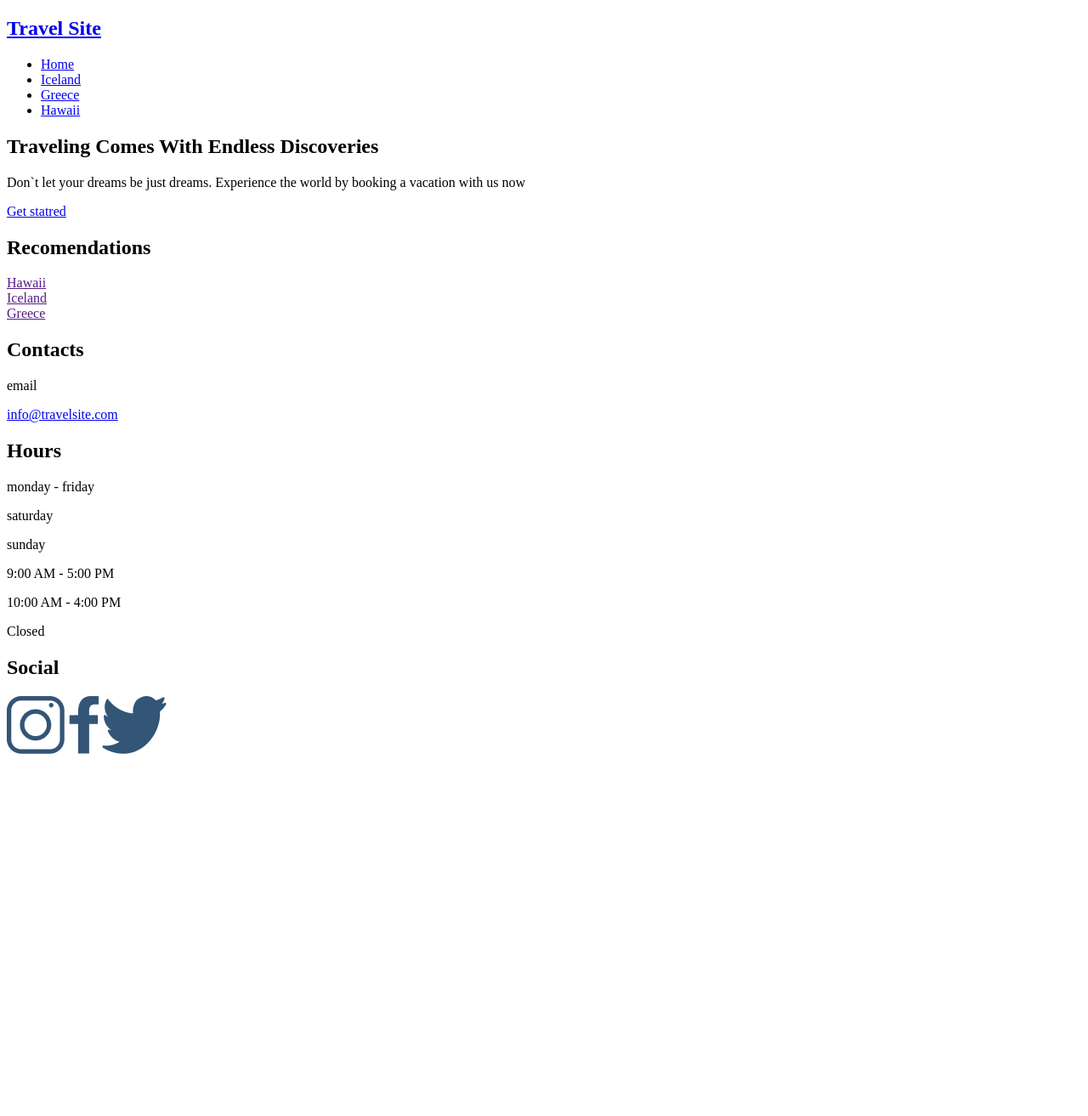
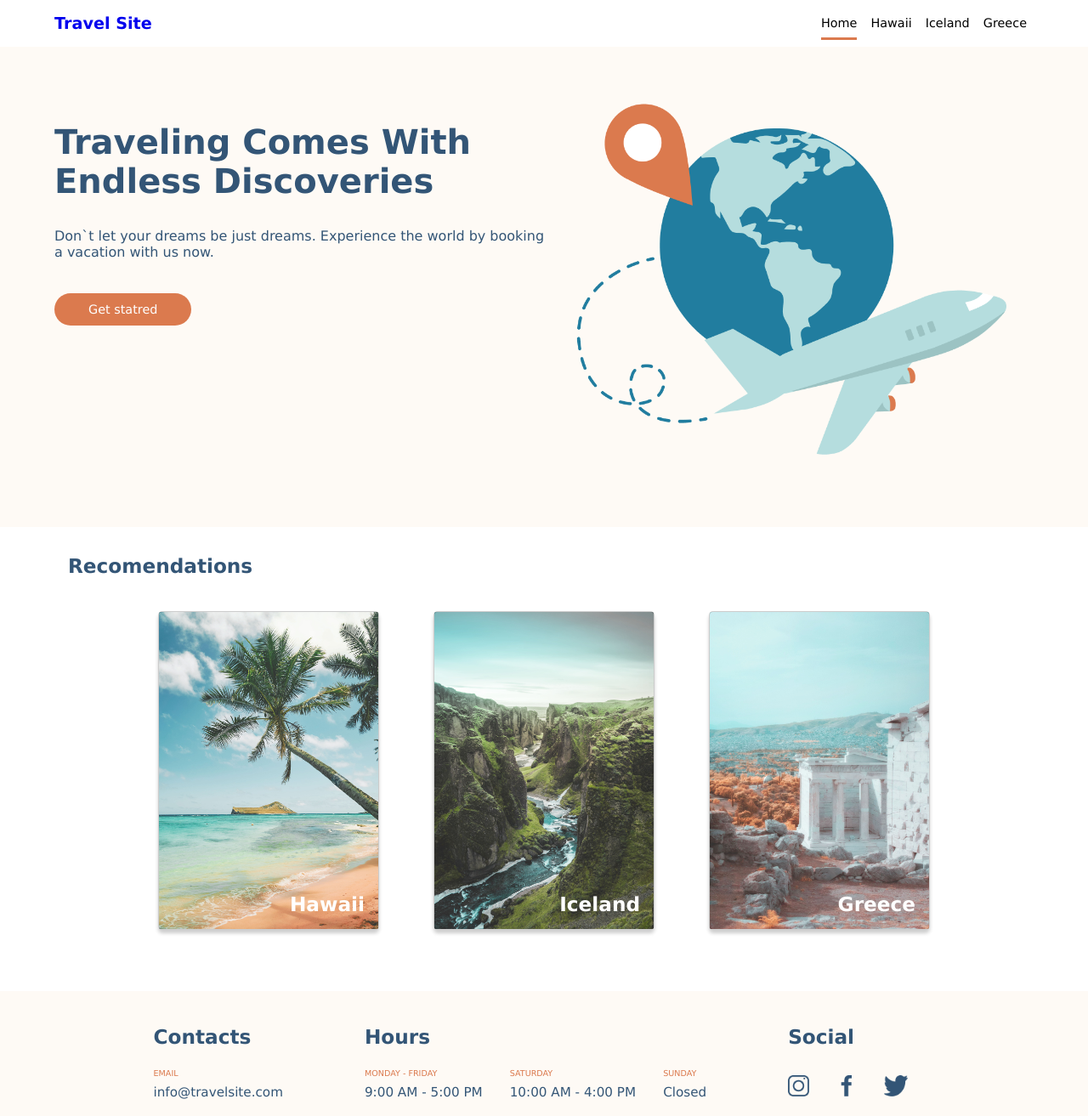
Before and after one commit to SokolovskiyA/AlexS_Travel-site, a plain HTML site: page index.html in a window 1280 px wide. Shown: the whole page at 85% size. Before the commit the page ends 899 px from the top, so only its background shows below. Drawn offline with Linux system fonts and the light colour scheme.

Commit message:
Final submission. Final look according to mockup in static.

```diff
--- a/CSS/Greece.css
+++ b/CSS/Greece.css
@@ -0,0 +1,5 @@
+.card-section {
+    background-image: url(../Assets/Images/greece.jpg);
+    background-size: cover;
+    background-position: center;
+}
--- a/CSS/Hawaii.css
+++ b/CSS/Hawaii.css
@@ -0,0 +1,5 @@
+.card-section {
+    background-image: url(../Assets/Images/hawaii.jpg);
+    background-size: cover;
+    background-position: center;
+}
--- a/CSS/Iceland.css
+++ b/CSS/Iceland.css
@@ -0,0 +1,5 @@
+.card-section {
+    background-image: url(../Assets/Images/iceland.jpg);
+    background-size: cover;
+    background-position: center;
+}
--- a/CSS/global.css
+++ b/CSS/global.css
@@ -0,0 +1,147 @@
+
+
+* {
+  box-sizing: border-box;
+  margin: 0;
+  padding: 0;
+}
+body {
+  max-width: 80rem;
+  font-family: Verdana, Geneva, Tahoma, sans-serif
+}
+main {
+  padding-top: 3rem;
+}
+a {
+  text-decoration: none;
+}
+a:visited {
+  text-decoration: none;
+  color: #335576;
+}
+.nav {
+  display: flex;
+  background-color: #FFFFFF;
+  padding: 0.5rem 4rem;
+  width: 100%;
+  position: fixed;
+}
+.nav_heading {
+  color: #335576;
+  align-items: center;
+  font-weight: 700;
+  font-size: 1.2rem;
+  padding: 0.5rem 0;
+}
+.nav_list {
+  display: flex;
+  justify-content: space-between;
+  align-items: center;
+  margin-left: auto;
+}
+.nav_item {
+  list-style: none;
+  margin: 0 0.5rem;
+  padding: 0.5rem 0;
+  border-bottom: 3px solid white;
+}
+.nav_item:hover {
+  border-bottom: 3px solid #DB7A4E;
+  transition: 1s;
+}
+.nav_link {
+  font-size: 0.9rem;
+  color: black;
+}
+.nav_link:visited {
+  color: black;
+}
+.page-on {
+  border-bottom: 3px solid #DB7A4E;
+}
+.card-section {
+  padding: 2rem 2rem 4rem;
+  height: 90%;
+}
+.card-section_heading {
+  color: #FFFFFF;
+  font-size: 4rem;
+  margin: 1.5rem;
+}
+.cards {
+  display: flex;
+  justify-content: center;
+  margin-bottom: 2rem;
+}
+.card {
+  background-color: #FFFFFF;
+  background-repeat: no-repeat;
+  background-size: 100% 100%;
+  width: 260px;
+  height: 375px;
+  margin: 1.5rem 2rem;
+  border-radius: .3125rem;
+  border: 1px solid rgba(0, 0, 0, 0.2);
+  box-shadow: 0 4px 4px rgba(0, 0, 0, 0.2);
+  text-align: center;
+  padding: 1rem;
+}
+.card_text {
+  background-color: #FEFAF5;
+  padding: 1rem;
+  margin-top: 1rem;
+  list-style: none;
+}
+.card_heading {
+  padding: -0.125rem;
+  border-bottom: 3px solid black;
+}
+section {
+  padding: 1rem 4rem;
+}
+footer {
+  padding: 1.5rem;
+  background-color: #FEFAF5;
+  display: flex;
+  justify-content: center;
+}
+.footer_heading {
+  font-size: 1.45rem;
+  margin: 1rem 1rem 0.5rem;
+  color: #335576;
+  font-weight: 600;
+}
+.footer_section {
+  margin: 0 2rem;
+  display: flex;
+  flex-flow: column;
+  justify-content: space-between;
+}
+.schedule-container {
+  display: flex;
+  justify-content: space-around;
+}
+.section-div {
+  margin: 1rem;
+}
+.social-icon {
+  max-height: 25px;
+  margin: 0 2rem 0 0;
+}
+.social {
+  align-items: space-between;
+}
+.f-subheading {
+  color:#DB7A4E;
+  text-transform: uppercase;
+  font-size: 0.6rem;
+  margin-bottom: 0.5rem;
+}
+.f-text {
+  color: #335576;
+  font-size: 0.95rem;
+}
+.f-text > a {
+  text-decoration: none;
+  color: #335576;
+}
--- a/CSS/index.css
+++ b/CSS/index.css
@@ -0,0 +1,60 @@
+.banner {
+    padding-top: 2rem;
+    background-color: #fefaf5;
+    display: flex;
+    justify-content: space-between;
+}
+.banner-heading {
+    font-size: 2.5rem;
+    margin: 4rem 0 2rem;
+}
+.banner_text {
+    color: #335576;
+}
+.banner-slogan {
+    margin-bottom: 3rem;
+}
+.button-link {
+    padding: 0.7rem 2.5rem;
+    border-radius: 1.875rem;
+    background-color: #db7a4e;
+    color: #fff;
+    font-size: 0.9rem
+}
+.button-link:visited {
+    color:#fff;
+}
+.button-link:hover {
+    background-color: #335576;
+    transition: 1s;
+}
+
+.banner_image {
+    height: 65vh;
+    padding: 2rem 2rem 4rem;
+}
+#card-Hawaii {
+    background-image: url(../Assets/Images/hawaii.jpg);
+
+}
+#card-Iceland {
+    background-image: url( ../Assets/Images/iceland.jpg);
+}
+#card-Greece {
+    background-image: url(../Assets/Images/greece.jpg);
+}
+.card-section_heading {
+    color:  #335576;
+    font-size: 1.45rem;
+    margin: 1rem;
+}
+.card {
+    display: flex;
+    align-items: flex-end;
+    justify-content: end;
+}
+.card > p {
+    color: white;
+    font-weight: 600;
+    font-size: 1.45rem;
+}
--- a/index.html
+++ b/index.html
@@ -4,68 +4,87 @@
     <meta charset="UTF-8">
     <meta http-equiv="X-UA-Compatible" content="IE=edge">
     <meta name="viewport" content="width=device-width, initial-scale=1.0">
+    <link rel="stylesheet" href="./CSS/global.css">
+    <link rel="stylesheet" href="./CSS/index.css">
     <title>Home Page</title>
 </head>
 <body>
-    <Header class="header">
+    <header class="header">
         <nav class="nav">
             <h1 class="nav_heading"><a href="./index.html">Travel Site</a></h1>
             <ul class="nav_list">
-                <li class="nav_item"><a class="nav_link" href="./index.html">Home</a></li>
+                <li class="nav_item page-on"><a class="nav_link" href="./index.html">Home</a></li>
+                <li class="nav_item"><a class="nav_link" href="./Pages/Hawaii.html">Hawaii</a></li>
                 <li class="nav_item"><a class="nav_link" href="./Pages/Iceland.html">Iceland</a></li>
                 <li class="nav_item"><a class="nav_link" href="./Pages/Greece.html">Greece</a></li>
-                <li class="nav_item"><a class="nav_link" href="./Pages/Hawaii.html">Hawaii</a></li>
             </ul>
         </nav>
-    </Header>
-    <Main>
+    </header>
+    <main>
         <section class="banner">
             <div class="banner_text">
-                <h2>Traveling Comes With Endless Discoveries</h2>
-                <p>Don`t let your dreams be just dreams. Experience the world by booking a vacation with us now</p>
-                <a href="#recomendations">Get statred</a>
+                <h2 class="banner-heading">Traveling Comes With Endless Discoveries</h2>
+                <p class="banner-slogan">Don`t let your dreams be just dreams. Experience the world by booking a vacation with us now.</p>
+                <a class="button-link" href="#recomendations">Get statred</a>
             </div>
-            <div class="banner_image">
+            <div class="image-container">
+                <img class="banner_image" src="./Assets/Images/hero.png" alt="hero_image">
             </div>
         </section>
-        <section class="card-section" id="recomendations">
+        <section id="recomendations">
             <h2 class="card-section_heading">Recomendations</h2>
-            <div class="card">
-                <a class="card_link" href="">Hawaii</a>
-            </div>
-            <div class="card">
-                <a class="card_link" href="">Iceland</a>
-            </div>
-            <div class="card">
-                <a class="card_link" href="">Greece</a>
+            <div class="cards">
+                <a href="./Pages/Hawaii.html">
+                    <div id="card-Hawaii" class="card">
+                        <p>Hawaii</p>
+                    </div>
+                </a>
+                <a href="./Pages/Iceland.html">
+                    <div id="card-Iceland" class="card">
+                        <p>Iceland</p>
+                    </div>
+                </a>
+                <a href="./Pages/Greece.html">
+                    <div id="card-Greece" class="card">
+                        <p>Greece</p>
+                    </div>
+                </a>
             </div>
         </section>
-    </Main>
-    <Footer>
+    </main>
+    <footer>
         <div class="footer_section">
             <h2 class="footer_heading">Contacts</h2>
-            <p>email</p>
-            <p><a href="mailto: info@travelsite.com">info@travelsite.com</a></p>
+            <div class="section-div">
+                <p class="f-subheading">email</p>
+                <p class="f-text"><a href="mailto: info@travelsite.com">info@travelsite.com</a></p>
+            </div>
         </div>
         <div class="footer_section">
             <h2 class="footer_heading">Hours</h2>
             <div class="schedule-container">
-                <p class="days">monday - friday</p>
-                <p class="days">saturday</p>
-                <p class="days">sunday</p>
-                <p class="hours">9:00 AM - 5:00 PM</p>
-                <p class="hours">10:00 AM - 4:00 PM</p>
-                <p class="hours">Closed</p>
+                <div class="section-div">
+                    <p class="f-subheading">monday - friday</p>
+                    <p class="f-text">9:00 AM - 5:00 PM</p>
+                </div>
+                <div class="section-div">
+                    <p class="f-subheading">saturday</p>
+                    <p class="f-text">10:00 AM - 4:00 PM</p>
+                </div>
+                <div class="section-div">
+                    <p class="f-subheading">sunday</p>
+                    <p class="f-text">Closed</p>
+                </div>
             </div>
         </div>
-        <div class="footer_section">
+        <div class="footer_section social">
             <h2 class="footer_heading">Social</h2>
-            <div class="social_icons-container">
-                <a href="https://www.instagram.com"><img src="./Assets/Icons/icon-instagram.png" alt="instagram-icon"></a>
-                <a href="https://www.facebook.com"><img src="./Assets/Icons/icon-facebook.png" alt="facebook-icon"></a>
-                <a href="https://twitter.com"><img src="./Assets/Icons/icon-twitter.png" alt="twitter-icon"></a>
+            <div class="section-div">
+                <a href="https://www.instagram.com"><img class="social-icon" src="./Assets/Icons/icon-instagram.png" alt="instagram-icon"></a>
+                <a href="https://www.facebook.com"><img class="social-icon" src="./Assets/Icons/icon-facebook.png" alt="facebook-icon"></a>
+                <a href="https://twitter.com"><img class="social-icon" src="./Assets/Icons/icon-twitter.png" alt="twitter-icon"></a>
             </div>
         </div>
-    </Footer>
+    </footer>
 </body>
 </html>
```
Also changed, not shown: Pages/Greece.html (+49 -32 lines), Pages/Hawaii.html (+46 -29 lines), Pages/Iceland.html (+48 -31 lines), 1 other file.
